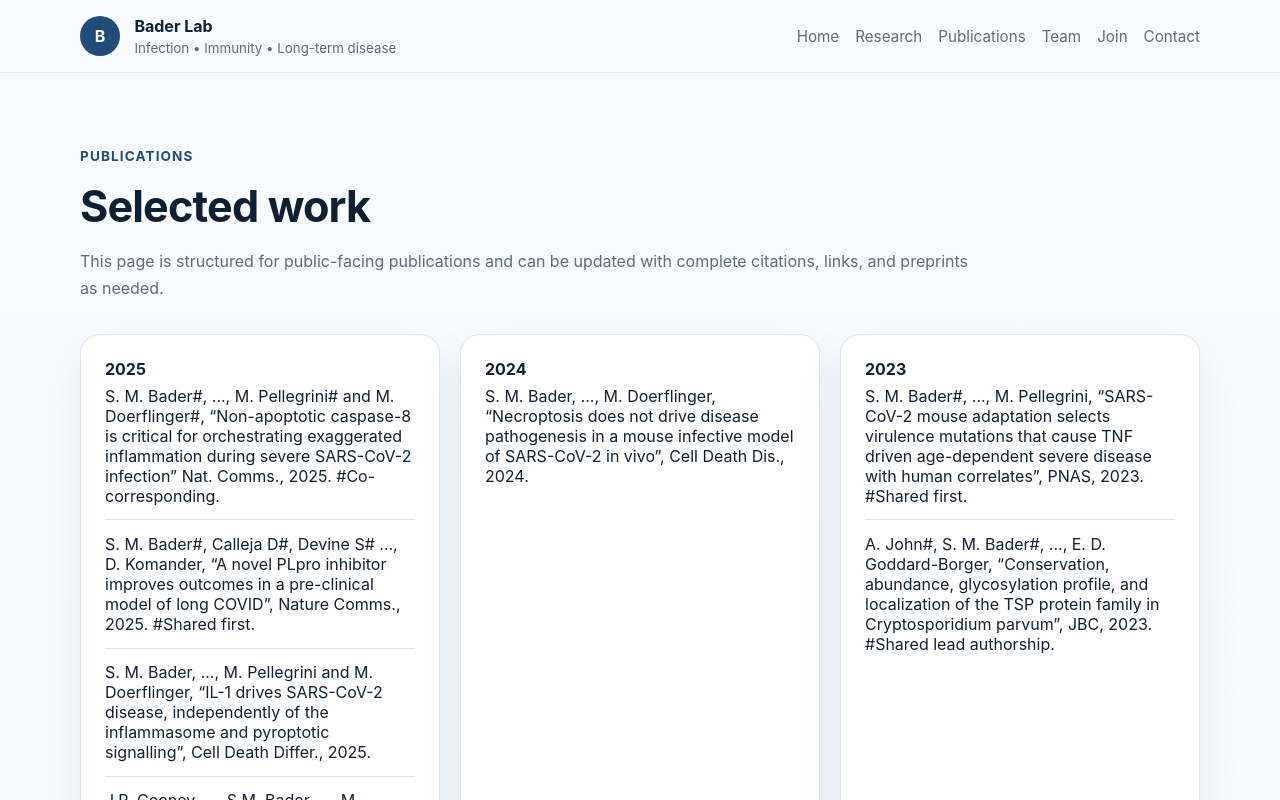
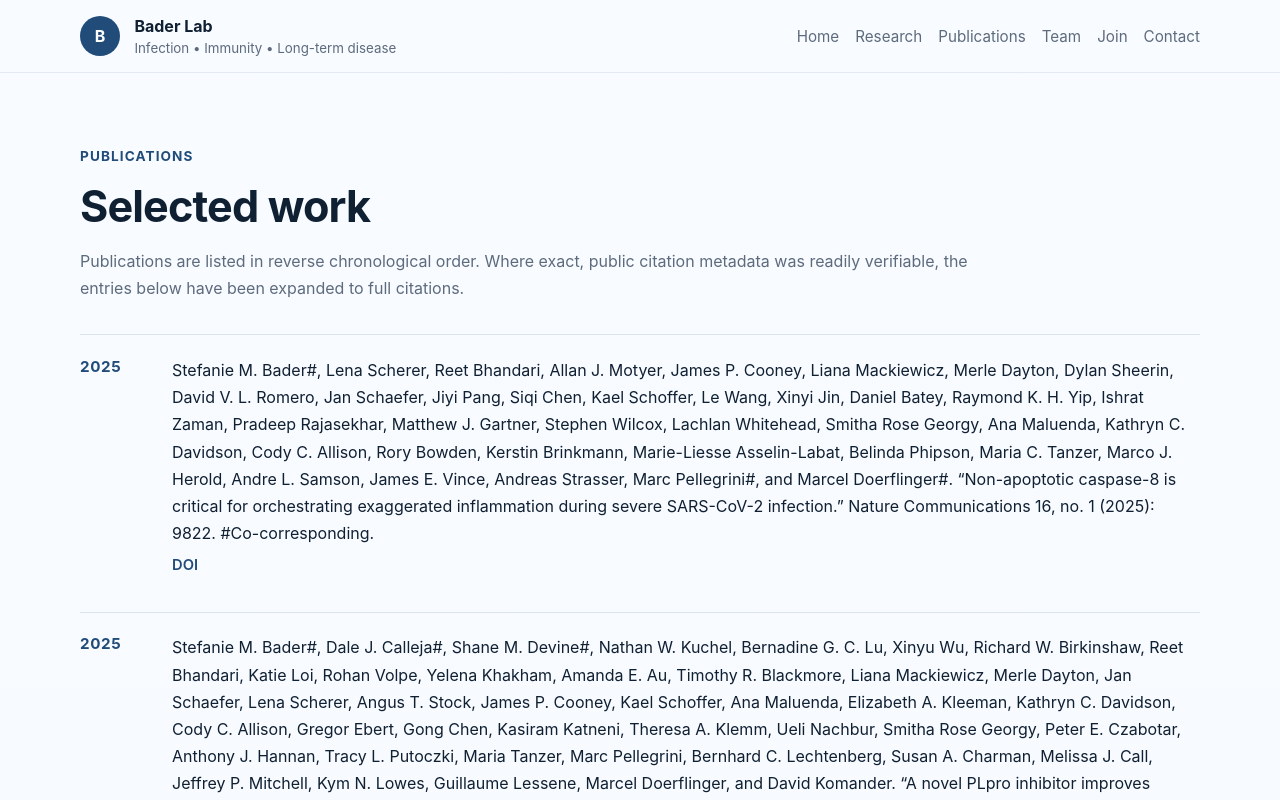
Before and after one commit to blackglasslab/website, a Next.js app: page /publications in a window 1280 px wide. Shown: the top 800 px of the page. Built offline with nearby package versions, Linux system fonts and the light colour scheme.

Commit message:
Update publications list and citations

```diff
--- a/app/globals.css
+++ b/app/globals.css
@@ -213,6 +213,53 @@ p {
   grid-template-columns: repeat(3, minmax(0, 1fr));
 }
 
+.publications-list {
+  display: grid;
+  gap: 1rem;
+}
+
+.publication-list-item {
+  display: grid;
+  grid-template-columns: 4.5rem minmax(0, 1fr);
+  gap: 1.25rem;
+  align-items: start;
+  padding: 1.35rem 0;
+  border-top: 1px solid var(--line);
+}
+
+.publication-list-item:last-child {
+  border-bottom: 1px solid var(--line);
+}
+
+.publication-year {
+  color: var(--accent);
+  font-size: 0.95rem;
+  font-weight: 700;
+  letter-spacing: 0.04em;
+}
+
+.publication-content {
+  display: grid;
+  gap: 0.55rem;
+}
+
+.publication-content p {
+  color: var(--text);
+}
+
+.publication-link {
+  display: inline-flex;
+  width: fit-content;
+  color: var(--accent);
+  font-size: 0.92rem;
+  font-weight: 600;
+}
+
+.publication-link:hover,
+.publication-link:focus-visible {
+  text-decoration: underline;
+}
+
 .highlight-card,
 .publication-card,
 .contact-card,
@@ -325,7 +372,8 @@ p {
   .contact-layout,
   .research-grid,
   .card-grid,
-  .publications-grid {
+  .publications-grid,
+  .publication-list-item {
     grid-template-columns: 1fr;
   }
 
--- a/app/publications/page.js
+++ b/app/publications/page.js
@@ -1,4 +1,4 @@
-import { publicationGroups } from '../siteData';
+import { publications } from '../siteData';
 
 export const metadata = {
   title: 'Publications | Bader Lab',
@@ -12,18 +12,22 @@ export default function PublicationsPage() {
           <p className="kicker">Publications</p>
           <h2>Selected work</h2>
           <p>
-            This page is structured for public-facing publications and can be updated with complete citations, links, and preprints as needed.
+            Publications are listed in reverse chronological order. Where exact, public citation metadata was readily verifiable, the entries below have been expanded to full citations.
           </p>
         </div>
-        <div className="publications-grid">
-          {publicationGroups.map((group) => (
-            <article key={group.year} className="publication-card">
-              <strong>{group.year}</strong>
-              <ul className="inline-list">
-                {group.items.map((item) => (
-                  <li key={item}>{item}</li>
-                ))}
-              </ul>
+
+        <div className="publications-list" role="list">
+          {publications.map((publication, index) => (
+            <article key={`${publication.year}-${index}`} className="publication-list-item" role="listitem">
+              <div className="publication-year">{publication.year}</div>
+              <div className="publication-content">
+                <p>{publication.citation}</p>
+                {publication.doi ? (
+                  <a href={publication.doi} target="_blank" rel="noreferrer" className="publication-link">
+                    DOI
+                  </a>
+                ) : null}
+              </div>
             </article>
           ))}
         </div>
--- a/app/siteData.js
+++ b/app/siteData.js
@@ -17,51 +17,99 @@ export const researchAreas = [
   },
 ];
 
-export const publicationGroups = [
+export const publications = [
   {
     year: '2025',
-    items: [
-      'S. M. Bader#, ..., M. Pellegrini# and M. Doerflinger#, “Non-apoptotic caspase-8 is critical for orchestrating exaggerated inflammation during severe SARS-CoV-2 infection” Nat. Comms., 2025. #Co-corresponding.',
-      'S. M. Bader#, Calleja D#, Devine S# ..., D. Komander, “A novel PLpro inhibitor improves outcomes in a pre-clinical model of long COVID”, Nature Comms., 2025. #Shared first.',
+    citation:
+      'Stefanie M. Bader#, Lena Scherer, Reet Bhandari, Allan J. Motyer, James P. Cooney, Liana Mackiewicz, Merle Dayton, Dylan Sheerin, David V. L. Romero, Jan Schaefer, Jiyi Pang, Siqi Chen, Kael Schoffer, Le Wang, Xinyi Jin, Daniel Batey, Raymond K. H. Yip, Ishrat Zaman, Pradeep Rajasekhar, Matthew J. Gartner, Stephen Wilcox, Lachlan Whitehead, Smitha Rose Georgy, Ana Maluenda, Kathryn C. Davidson, Cody C. Allison, Rory Bowden, Kerstin Brinkmann, Marie-Liesse Asselin-Labat, Belinda Phipson, Maria C. Tanzer, Marco J. Herold, Andre L. Samson, James E. Vince, Andreas Strasser, Marc Pellegrini#, and Marcel Doerflinger#. “Non-apoptotic caspase-8 is critical for orchestrating exaggerated inflammation during severe SARS-CoV-2 infection.” Nature Communications 16, no. 1 (2025): 9822. #Co-corresponding.',
+    doi: 'https://doi.org/10.1038/s41467-025-65098-z',
+  },
+  {
+    year: '2025',
+    citation:
+      'Stefanie M. Bader#, Dale J. Calleja#, Shane M. Devine#, Nathan W. Kuchel, Bernadine G. C. Lu, Xinyu Wu, Richard W. Birkinshaw, Reet Bhandari, Katie Loi, Rohan Volpe, Yelena Khakham, Amanda E. Au, Timothy R. Blackmore, Liana Mackiewicz, Merle Dayton, Jan Schaefer, Lena Scherer, Angus T. Stock, James P. Cooney, Kael Schoffer, Ana Maluenda, Elizabeth A. Kleeman, Kathryn C. Davidson, Cody C. Allison, Gregor Ebert, Gong Chen, Kasiram Katneni, Theresa A. Klemm, Ueli Nachbur, Smitha Rose Georgy, Peter E. Czabotar, Anthony J. Hannan, Tracy L. Putoczki, Maria Tanzer, Marc Pellegrini, Bernhard C. Lechtenberg, Susan A. Charman, Melissa J. Call, Jeffrey P. Mitchell, Kym N. Lowes, Guillaume Lessene, Marcel Doerflinger, and David Komander. “A novel PLpro inhibitor improves outcomes in a pre-clinical model of long COVID.” Nature Communications 16, no. 1 (2025): 2900. #Shared first authorship.',
+    doi: 'https://doi.org/10.1038/s41467-025-57905-4',
+  },
+  {
+    year: '2025',
+    citation:
       'S. M. Bader, ..., M. Pellegrini and M. Doerflinger, “IL-1 drives SARS-CoV-2 disease, independently of the inflammasome and pyroptotic signalling”, Cell Death Differ., 2025.',
-      'J.P. Cooney, …, S.M. Bader, …, M. Pellegrini, “Combination antiretroviral therapy and MCL-1 inhibition mitigate HTLV-1 infection in vivo” Cell (accepted), 2025.',
-    ],
+  },
+  {
+    year: '2025',
+    citation:
+      'James P. Cooney, Ashley Hirons, Natasha Jansz, Cody C. Allison, Peter Hickey, Charis E. Teh, Tania Tan, Laura F. Dagley, Jumana Yousef, David Yurick, Georges Khoury, Simon P. Preston, Philip Arandjelovic, Kathryn C. Davidson, Lewis J. Williams, Stefanie M. Bader, Le Wang, Reet Bhandari, Liana Mackiewicz, Merle Dayton, William Clow, Geoffrey J. Faulkner, Daniel H. Gray, Lloyd Einsiedel, Damian F. J. Purcell, Marcel Doerflinger, and Marc Pellegrini. “Combination antiretroviral therapy and MCL-1 inhibition mitigate HTLV-1 infection in vivo.” Cell 188, no. 18 (2025): 4896-4912.e19.',
+    doi: 'https://doi.org/10.1016/j.cell.2025.06.023',
   },
   {
     year: '2024',
-    items: [
-      'S. M. Bader, ..., M. Doerflinger, “Necroptosis does not drive disease pathogenesis in a mouse infective model of SARS-CoV-2 in vivo”, Cell Death Dis., 2024.',
-    ],
+    citation:
+      'Stefanie M. Bader, James P. Cooney, Reet Bhandari, Liana Mackiewicz, Merle Dayton, Dylan Sheerin, Smitha Rose Georgy, James M. Murphy, Kathryn C. Davidson, Cody C. Allison, Marc Pellegrini, and Marcel Doerflinger. “Necroptosis does not drive disease pathogenesis in a mouse infective model of SARS-CoV-2 in vivo.” Cell Death & Disease 15, no. 1 (2024): 100.',
+    doi: 'https://doi.org/10.1038/s41419-024-06471-6',
   },
   {
     year: '2023',
-    items: [
-      'S. M. Bader#, ..., M. Pellegrini, “SARS-CoV-2 mouse adaptation selects virulence mutations that cause TNF driven age-dependent severe disease with human correlates”, PNAS, 2023. #Shared first.',
-      'A. John#, S. M. Bader#, ..., E. D. Goddard-Borger, “Conservation, abundance, glycosylation profile, and localization of the TSP protein family in Cryptosporidium parvum”, JBC, 2023. #Shared lead authorship.',
-    ],
+    citation:
+      'Stefanie M. Bader#, James P. Cooney#, Dylan Sheerin, George Taiaroa, Leigh Harty, Kathryn C. Davidson, Liana Mackiewicz, Merle Dayton, Stephen Wilcox, Lachlan Whitehead, Kelly L. Rogers, Smitha Rose Georgy, Anna K. Coussens, Samantha L. Grimley, Vincent Corbin, Miranda Pitt, Lachlan Coin, Raelene Pickering, Merlin Thomas, Cody C. Allison, Julie McAuley, Damian F. J. Purcell, Marcel Doerflinger, and Marc Pellegrini. “SARS-CoV-2 mouse adaptation selects virulence mutations that cause TNF-driven age-dependent severe disease with human correlates.” Proceedings of the National Academy of Sciences 120, no. 32 (2023): e2301689120. #Shared first authorship.',
+    doi: 'https://doi.org/10.1073/pnas.2301689120',
+  },
+  {
+    year: '2023',
+    citation:
+      'Alan John#, Stefanie M. Bader#, Niccolay Madiedo Soler, Kharizta Wiradiputri, Swapnil Tichkule, Sean T. Smyth, Stuart A. Ralph, Aaron R. Jex, Nichollas E. Scott, Christopher J. Tonkin, and Ethan D. Goddard-Borger. “Conservation, abundance, glycosylation profile, and localization of the TSP protein family in Cryptosporidium parvum.” Journal of Biological Chemistry 299, no. 3 (2023): 103006. #Shared lead authorship.',
+    doi: 'https://doi.org/10.1016/j.jbc.2023.103006',
+  },
+  {
+    year: '2023',
+    citation:
+      'Stefanie M. Bader, Simon P. Preston, Katie Saliba, Adam Lipszyc, Zoe L. Grant, Liana Mackiewicz, Andrew Baldi, Anne Hempel, Michelle P. Clark, Thanushi Peiris, William Clow, Jan Bjelic, Michael D. Stutz, Philip Arandjelovic, Jack Teale, Fashuo Du, Leigh Coultas, James M. Murphy, Cody C. Allison, Marc Pellegrini, and Andre L. Samson. “Endothelial Caspase-8 prevents fatal necroptotic hemorrhage caused by commensal bacteria.” Cell Death & Differentiation 30, no. 1 (2023): 27-36.',
+    doi: 'https://doi.org/10.1038/s41418-022-01042-8',
   },
   {
     year: '2022',
-    items: [
-      'S. M. Bader, ..., A. L. Samson, “Endothelial Caspase-8 prevents fatal necroptotic hemorrhage caused by commensal bacteria”, Cell Death Differ., 2022.',
-      'S. M. Bader, ..., M. Doerflinger, “Programmed cell death: the pathways to severe COVID-19?”, Biochem J., 2022.',
-      'S. P Preston, ..., S. M. Bader, ..., Marc Pellegrini, “A necroptosis-independent function of RIPK3 promotes immune dysfunction and prevents control of chronic LCMV infection”, Cell Death Dis., 2022.',
-      'S. P Preston, ..., S. M. Bader, ..., Marc Pellegrini, “Epigenetic Silencing of RIPK3 in Hepatocytes Prevents MLKL-mediated Necroptosis from Contributing to Liver Pathologies”, Gastroenterology, 2022.',
-      'S. Seizova, ..., S. M. Bader, ..., C. J. Tonkin, “Transcriptional modification of host cells harbouring Toxoplasma gondii bradyzoites prevents IFN gamma-mediated cell death”, Cell Host Microbe, 2022.',
+    citation:
+      'Stefanie M. Bader, James P. Cooney, Marc Pellegrini, and Marcel Doerflinger. “Programmed cell death: the pathways to severe COVID-19?” Biochemical Journal 479, no. 5 (2022): 609-628.',
+    doi: 'https://doi.org/10.1042/BCJ20210602',
+  },
+  {
+    year: '2023',
+    citation:
+      'Simon P. Preston, Cody C. Allison, Jan Schaefer, William Clow, Stefanie M. Bader, Sophie Collard, Wasan O. Forsyth, Michelle P. Clark, Alexandra L. Garnham, Connie S. N. Li-Wai-Suen, Thanushi Peiris, Jack Teale, Liana Mackiewicz, Sophia Davidson, Marcel Doerflinger, and Marc Pellegrini. “A necroptosis-independent function of RIPK3 promotes immune dysfunction and prevents control of chronic LCMV infection.” Cell Death & Disease 14, no. 2 (2023): 123.',
+    doi: 'https://doi.org/10.1038/s41419-023-05635-0',
+  },
+  {
+    year: '2022',
+    citation:
+      'Simon P. Preston, Michael D. Stutz, Cody C. Allison, Ueli Nachbur, Quentin Gouil, Bang Manh Tran, Valerie Duvivier, Philip Arandjelovic, James P. Cooney, Liana Mackiewicz, Yanxiang Meng, Jan Schaefer, Stefanie M. Bader, Hongke Peng, Zina Valaydon, Pravin Rajasekaran, Charlie Jennison, Sash Lopaticki, Ann Farrell, Marno Ryan, Jess Howell, Catherine Croagh, Denuja Karunakaran, Carole Schuster-Klein, James M. Murphy, Theodora Fifis, Christopher Christophi, Elizabeth Vincan, Marnie E. Blewitt, Alexander Thompson, Justin A. Boddey, Marcel Doerflinger, and Marc Pellegrini. “Epigenetic Silencing of RIPK3 in Hepatocytes Prevents MLKL-mediated Necroptosis From Contributing to Liver Pathologies.” Gastroenterology 163, no. 6 (2022): 1643-1657.e14.',
+    doi: 'https://doi.org/10.1053/j.gastro.2022.08.040',
+  },
+  {
+    year: '2022',
+    citation:
+      'Simona Seizova, Ushma Ruparel, Alexandra L. Garnham, Stefanie M. Bader, Alessandro D. Uboldi, Michael J. Coffey, Lachlan W. Whitehead, Kelly L. Rogers, and Christopher J. Tonkin. “Transcriptional modification of host cells harboring Toxoplasma gondii bradyzoites prevents IFN gamma-mediated cell death.” Cell Host & Microbe 30, no. 2 (2022): 232-247.e6.',
+    doi: 'https://doi.org/10.1016/j.chom.2021.11.012',
+  },
+  {
+    year: '2022',
+    citation:
       'Renz, A., … S. M. Bader, … Michael Schindler and Christoph Kaleta. “Metabolic Modeling Elucidates Phenformin and Atpenin A5 as Broad-Spectrum Antiviral Drugs”, Preprints, 2022.',
-    ],
   },
   {
     year: '2021',
-    items: [
-      'M. D. Stutz, ..., S. M. Bader, ..., M. Pellegrini, “Macrophage and neutrophil death programs differentially confer resistance to tuberculosis”, Immunity, 2021.',
-      'A. D. Uboldi, M.L. Wilde, S. M. Bader, and C.J. Tonkin, “Environmental Sensing and Regulation of Motility in Toxoplasma”, Mol. Microbiol., 2021.',
-    ],
+    citation:
+      'Michael Dominic Stutz, Cody Charles Allison, Samar Ojaimi, Simon Peter Preston, Marcel Doerflinger, Philip Arandjelovic, Lachlan Whitehead, Stefanie M. Bader, Daniel Batey, Marie-Liesse Asselin-Labat, Marco J. Herold, Andreas Strasser, Nicholas P. West, and Marc Pellegrini. “Macrophage and neutrophil death programs differentially confer resistance to tuberculosis.” Immunity 54, no. 8 (2021): 1758-1771.e7.',
+    doi: 'https://doi.org/10.1016/j.immuni.2021.06.009',
+  },
+  {
+    year: '2021',
+    citation:
+      'Alessandro D. Uboldi, Mary-Louise Wilde, Stefanie M. Bader, and Christopher J. Tonkin. “Environmental sensing and regulation of motility in Toxoplasma.” Molecular Microbiology 115, no. 5 (2021): 916-929.',
+    doi: 'https://doi.org/10.1111/mmi.14661',
   },
   {
     year: '2020',
-    items: [
-      'M. Doerflinger, ..., S. M. Bader, ..., M. J. Herold, “Flexible usage and interconnectivity of diverse cell death pathways protect against intracellular infection,” Immunity, 2020.',
-    ],
+    citation:
+      'Marcel Doerflinger, Yexuan Deng, Paul Whitney, Ranja Salvamoser, Sven Engel, Andrew J. Kueh, Lin Tai, Annabell Bachem, Elise Gressier, Niall D. Geoghegan, Stephen Wilcox, Kelly L. Rogers, Alexandra L. Garnham, Michael A. Dengler, Stefanie M. Bader, Gregor Ebert, Jaclyn S. Pearson, Dominic De Nardo, Nancy Wang, Chenying Yang, Milton Pereira, Clare E. Bryant, Richard A. Strugnell, James E. Vince, Marc Pellegrini, Andreas Strasser, Sammy Bedoui, and Marco J. Herold. “Flexible Usage and Interconnectivity of Diverse Cell Death Pathways Protect against Intracellular Infection.” Immunity 53, no. 3 (2020): 533-547.e7.',
+    doi: 'https://doi.org/10.1016/j.immuni.2020.07.004',
   },
 ];
```
